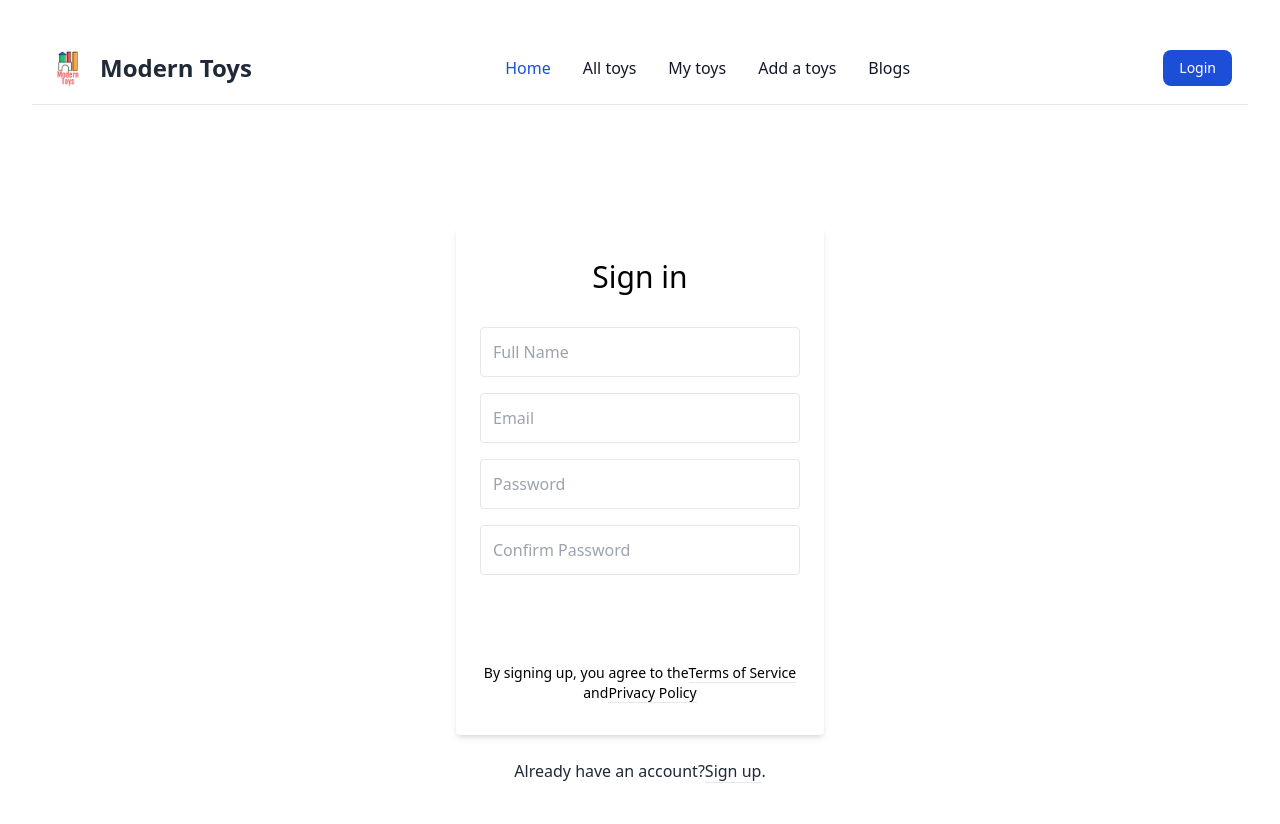
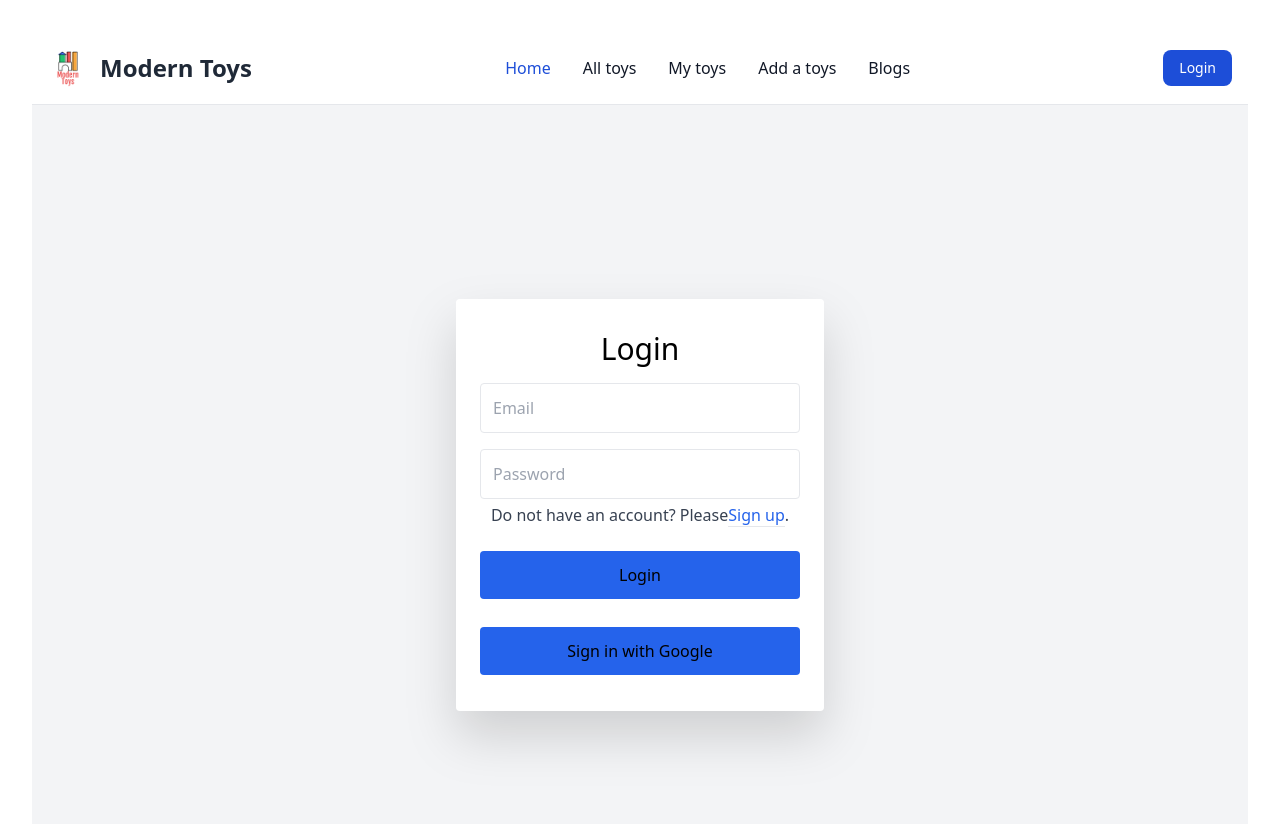
Before and after one commit to mustaqimbd/Modern-Toys-client, a React (Vite) app: page /login in a window 1280 px wide. Shown: the top 824 px of the page. Built offline with nearby package versions, Linux system fonts and the light colour scheme.

Commit message:
User login implement done

```diff
--- a/src/AuthProvider/AuthProvider.jsx
+++ b/src/AuthProvider/AuthProvider.jsx
@@ -1,17 +1,24 @@
 import { createContext } from 'react';
-import { createUserWithEmailAndPassword, getAuth } from "firebase/auth";
+import { createUserWithEmailAndPassword, getAuth, signInWithEmailAndPassword, signInWithPopup, GoogleAuthProvider } from "firebase/auth";
 import app from '../Firebase/firebase.config';
 export const Context = createContext(null);
 
 const AuthProvider = ({ children }) => {
     const auth = getAuth(app);
-
+    const googleProvider = new GoogleAuthProvider();
     const createUser = (email, password) => {
         return createUserWithEmailAndPassword(auth, email, password)
     }
+    const userLogin = (email, password) => {
+        return signInWithEmailAndPassword(email, password)
+    }
+    const googleSignIn = () => {
+        return signInWithPopup(auth, googleProvider)
+    }
     const data = {
-        auth,
-        createUser
+        createUser,
+        userLogin,
+        googleSignIn
     }
     return (
         <Context.Provider value={data}>
--- a/src/Pages/Login.jsx
+++ b/src/Pages/Login.jsx
@@ -1,60 +1,71 @@
-import { getApp } from 'firebase/app';
-import React from 'react';
+import { useContext, useState } from 'react';
 import { Link } from 'react-router-dom';
-import { getAuth } from "firebase/auth";
-import app from '../Firebase/firebase.config';
+import { Context } from '../AuthProvider/AuthProvider';
+import { getAuth } from 'firebase/auth';
+
 const Login = () => {
-    const auth = getAuth(app)
+    const { userLogin, googleSignIn } = useContext(Context);
+    const [error, setError] = useState();
+    const [success, setSuccess] = useState();
+    const auth = getAuth();
+    const hanldeSingIn = (e) => {
+        e.preventDefault()
+        const form = e.target;
+        const email = form.email.value;
+        const password = form.password.value;
+        console.log(email, password);
+        userLogin(auth, email, password)
+            .then(result => {
+                console.log(result.user);
+                setSuccess('successful Login')
+            })
+            .catch(err => setError(err.message))
+    }
+    const handleGoogleSignIn = () => {
+        googleSignIn()
+            .then(() => { setSuccess('Successfully sign in') })
+            .catch(e => setError(e.message))
+    }
     return (
         <div>
-            <div className="bg-grey-lighter min-h-screen flex flex-col">
+            <div className="bg-gray-100 min-h-screen flex flex-col">
                 <div className="container max-w-sm mx-auto flex-1 flex flex-col items-center justify-center px-2">
-                    <div className="bg-white px-6 py-8 rounded shadow-md text-black w-full">
-                        <h1 className="mb-8 text-3xl text-center">Sign in</h1>
+                    <div className="bg-white px-6 py-8 rounded drop-shadow-2xl text-black w-full">
+                        <h1 className="mb-4 text-3xl text-center">Login</h1>
+                        {
+                            error && <p className='text-red-700'>{error}</p>
+                        }
+                        {success && <p className='text-blue-700'>{success}</p>}
+                        <form onSubmit={hanldeSingIn}>
                             <input
                                 type="text"
-                            className="block border border-grey-light w-full p-3 rounded mb-4"
-                            name="fullname"
-                            placeholder="Full Name" />
-
-                        <input
-                            type="text"
-                            className="block border border-grey-light w-full p-3 rounded mb-4"
+                                className="block border mt-4 border-grey-light w-full p-3 rounded mb-4"
                                 name="email"
-                            placeholder="Email" />
+                                placeholder="Email" required />
 
                             <input
                                 type="password"
-                            className="block border border-grey-light w-full p-3 rounded mb-4"
+                                className="block border border-grey-light w-full p-3 rounded"
                                 name="password"
-                            placeholder="Password" />
-                        <input
-                            type="password"
-                            className="block border border-grey-light w-full p-3 rounded mb-4"
-                            name="confirm_password"
-                            placeholder="Confirm Password" />
-
+                                placeholder="Password"
+                                required />
+                            <div className="text-gray-700 mb-5 mt-1">
+                                Do not have an account? Please
+                                <Link to='/sign-up' className="no-underline border-b border-blue text-blue-600">
+                                    Sign up
+                                </Link>.
+                            </div>
                             <button
                                 type="submit"
-                            className="w-full text-center py-3 rounded bg-green text-white hover:bg-green-dark focus:outline-none my-1"
-                        >Create Account</button>
-
-                        <div className="text-center text-sm text-grey-dark mt-4">
-                            By signing up, you agree to the
-                            <a className="no-underline border-b border-grey-dark text-grey-dark" href="#">
-                                Terms of Service
-                            </a> and
-                            <a className="no-underline border-b border-grey-dark text-grey-dark" href="#">
-                                Privacy Policy
-                            </a>
+                                className="w-full text-center py-3 rounded bg-blue-600 hover:bg-green-dark focus:outline-none my-1"
+                            >Login</button>
+                        </form>
+                        <div>
+                            <button
+                                onClick={handleGoogleSignIn}
+                                className="w-full text-center py-3 rounded bg-blue-600 hover:bg-green-dark focus:outline-none my-1 mt-6"
+                            >Sign in with Google</button>
                         </div>
-                    </div>
-
-                    <div className="text-grey-dark mt-6">
-                        Already have an account?
-                        <Link to="/sign-up" className="no-underline border-b border-blue text-blue">
-                            Sign up
-                        </Link>.
                     </div>
                 </div>
             </div>
--- a/src/Pages/SignUp.jsx
+++ b/src/Pages/SignUp.jsx
@@ -25,7 +25,7 @@ const SignUp = () => {
                 }).then(() => setSuccess('successful account created'))
                     .catch(err => setError(err.massage))
             })
-            .catch(err => setError(err.massage))
+            .catch(err => setError(err.message))
     }
     return (
         <div>
```
Lines whose indentation alone changed are shown as unchanged.
